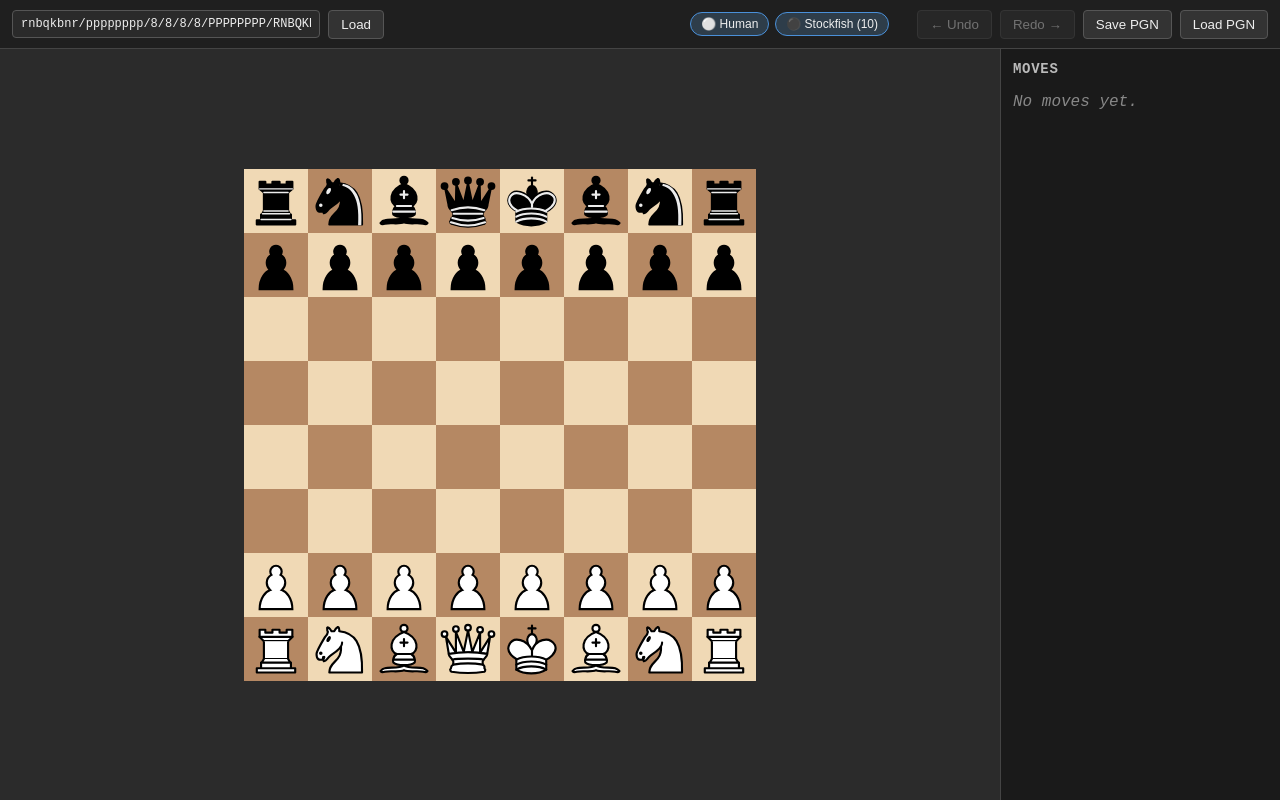
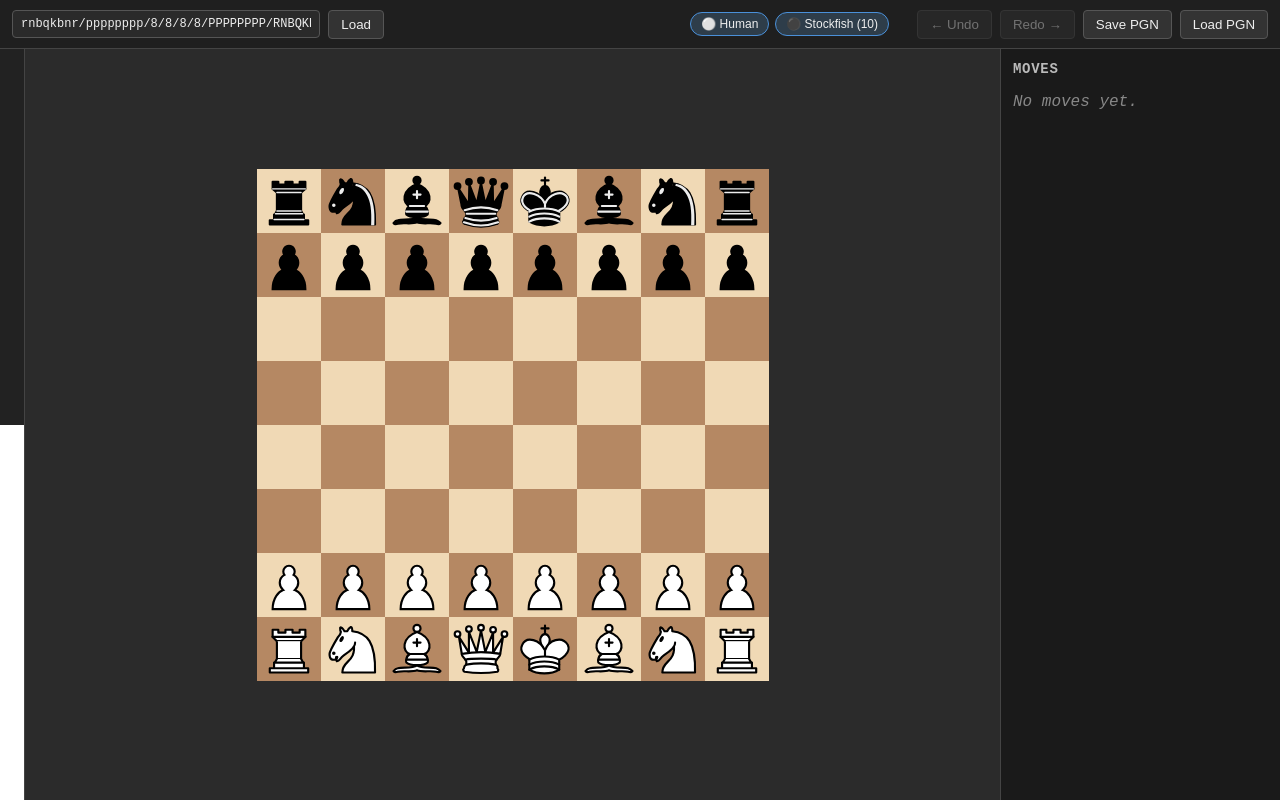
Before and after one commit to andrewbatista31/chess-engine, a Svelte app: page / in a window 1280 px wide. Built offline with nearby package versions, Linux system fonts and the light colour scheme.

Commit message:
feat(ui): EvalBar component left of board

```diff
--- a/src/App.svelte
+++ b/src/App.svelte
@@ -2,6 +2,7 @@
   import { onMount, onDestroy } from "svelte";
   import { listen, type UnlistenFn } from "@tauri-apps/api/event";
   import Board from "./lib/board/Board.svelte";
+  import EvalBar from "./lib/panels/EvalBar.svelte";
   import HistoryPanel from "./lib/panels/HistoryPanel.svelte";
   import Toolbar from "./lib/panels/Toolbar.svelte";
   import GameOverBanner from "./lib/panels/GameOverBanner.svelte";
@@ -45,6 +46,7 @@
   <header class="toolbar">
     <Toolbar />
   </header>
+  <EvalBar />
   <section class="board-area">
     <Board />
   </section>
@@ -56,11 +58,11 @@
   .app {
     display: grid;
     grid-template-rows: auto 1fr;
-    grid-template-columns: 1fr 280px;
+    grid-template-columns: auto 1fr 280px;   /* eval bar + board area + sidebar */
     height: 100vh;
   }
   .toolbar {
-    grid-column: 1 / span 2;
+    grid-column: 1 / span 3;
     background: #1f1f1f;
     border-bottom: 1px solid #444;
     height: 48px;
--- /dev/null
+++ b/src/lib/panels/EvalBar.svelte
@@ -0,0 +1,51 @@
+<script lang="ts">
+  import { analysisStore } from "../stores/analysis.svelte.ts";
+
+  const whitePct = $derived(Math.max(0, Math.min(1, analysisStore.evalPercent)) * 100);
+
+  const label = $derived.by(() => {
+    const best = analysisStore.lines.get(1);
+    if (!best) return "";
+    if (best.score.kind === "Mate") return `M${Math.abs(best.score.value)}`;
+    const cp = best.score.value / 100;
+    return cp >= 0 ? `+${cp.toFixed(2)}` : cp.toFixed(2);
+  });
+</script>
+
+<aside class="evalbar" aria-label="Evaluation bar">
+  <div class="white-fill" style:height="{whitePct}%"></div>
+  <span class="label">{label}</span>
+</aside>
+
+<style>
+  .evalbar {
+    width: 24px;
+    height: 100%;
+    background: #222;            /* black side fills the rest by default */
+    border-right: 1px solid #444;
+    position: relative;
+    overflow: hidden;
+  }
+  .white-fill {
+    position: absolute;
+    bottom: 0;
+    left: 0;
+    right: 0;
+    background: #fff;
+    transition: height 200ms ease-out;
+  }
+  .label {
+    position: absolute;
+    left: 50%;
+    bottom: 4px;
+    transform: translateX(-50%);
+    font-family: ui-monospace, "Cascadia Code", monospace;
+    font-size: 10px;
+    color: #444;
+    background: rgba(255, 255, 255, 0.85);
+    padding: 1px 4px;
+    border-radius: 2px;
+    pointer-events: none;
+    z-index: 1;
+  }
+</style>
```
